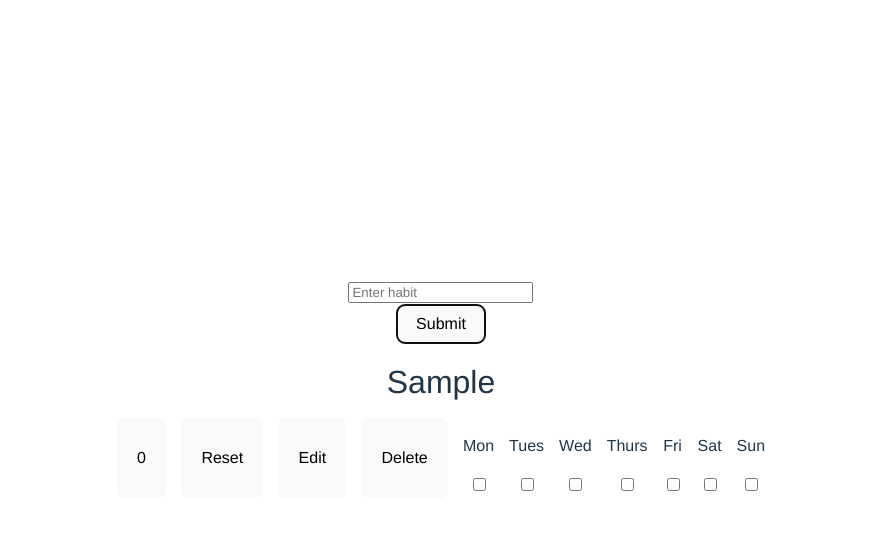
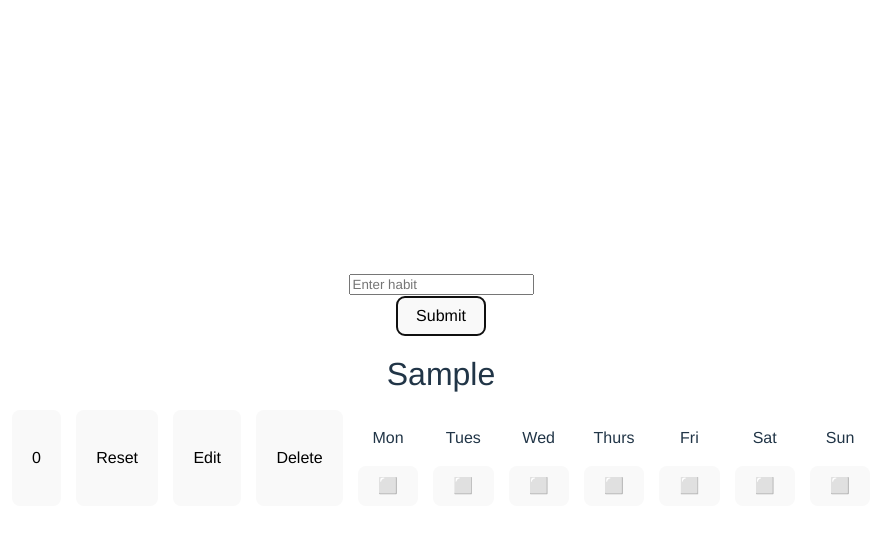
Before and after one commit to Rajat-web-server/Habit_tracker, a React (Vite) app in the folder Habit Tracker/: page / in a window 1280 px wide. Both pictures are taken after typing "Sample" into the empty fields and a click on the button "Submit". Shown: the top 534 px of the page, without its empty margins (199-1084 px from the left). Built offline with nearby package versions, Linux system fonts and the light colour scheme.

Commit message:
add checkbox rendering with respect to true and false value

```diff
--- a/Habit Tracker/src/components/habit_item.jsx
+++ b/Habit Tracker/src/components/habit_item.jsx
@@ -96,12 +96,14 @@ export const Habititem = ({ habit, index, updateHabit, deleteHabit, now }) => {
           return (
             <div>
               <p>{habit.week[dayIndex]}</p>
-              <input
-                key={dayIndex}
-                type="checkbox"
-                checked={habit.checked[dayIndex]}
-                onChange={() => checked(dayIndex)}
-              />
+              <button key={dayIndex}
+                type="checkbox" checked={habit.checked[dayIndex]}
+                onClick={() => checked(dayIndex)}>
+                  {
+                    habit.checked[dayIndex]?"✅" : "⬜"
+                  }
+                  {/* {console.log(!habit.checked[dayIndex])} */}
+              </button>
             </div>
           );
         })}
```
